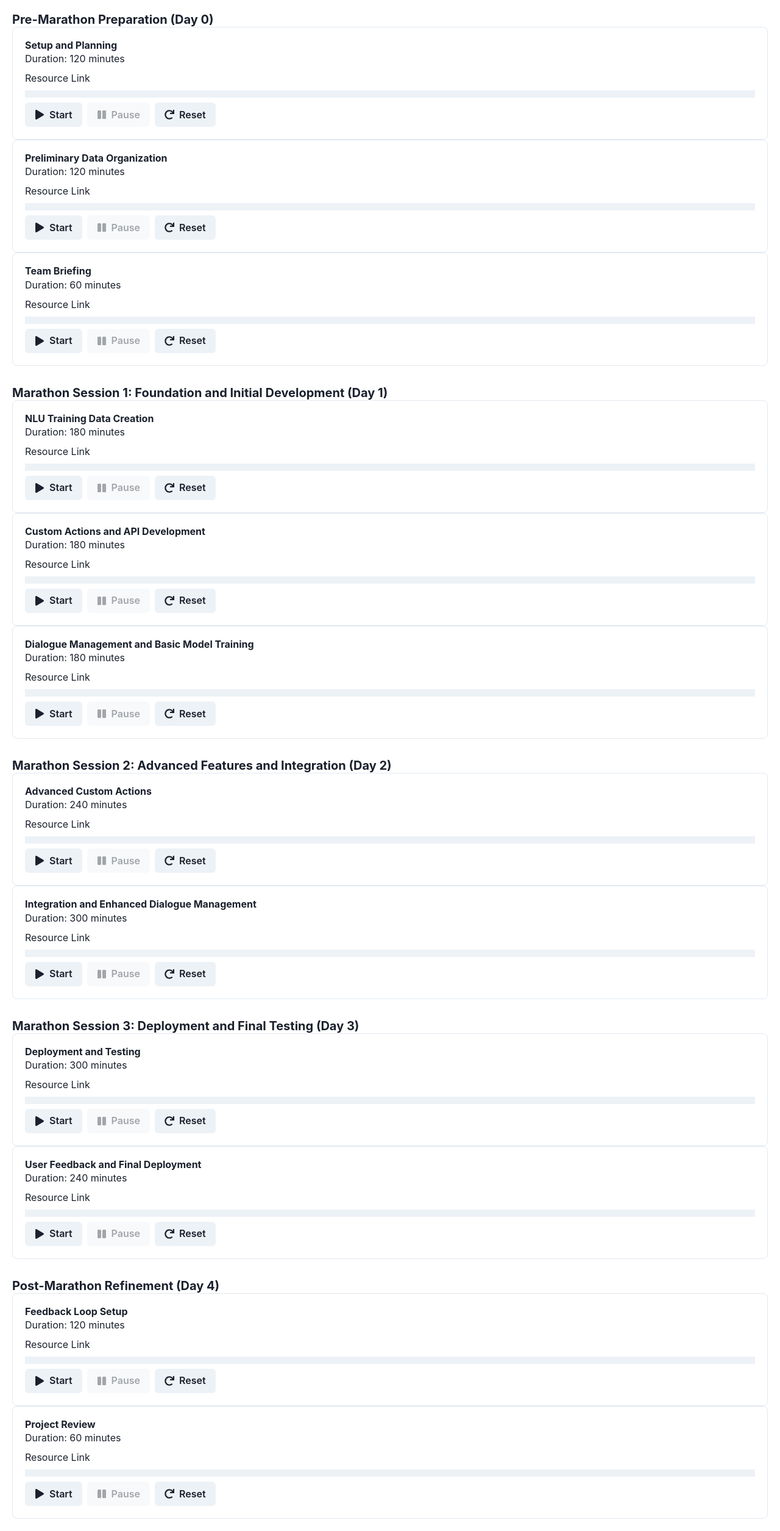
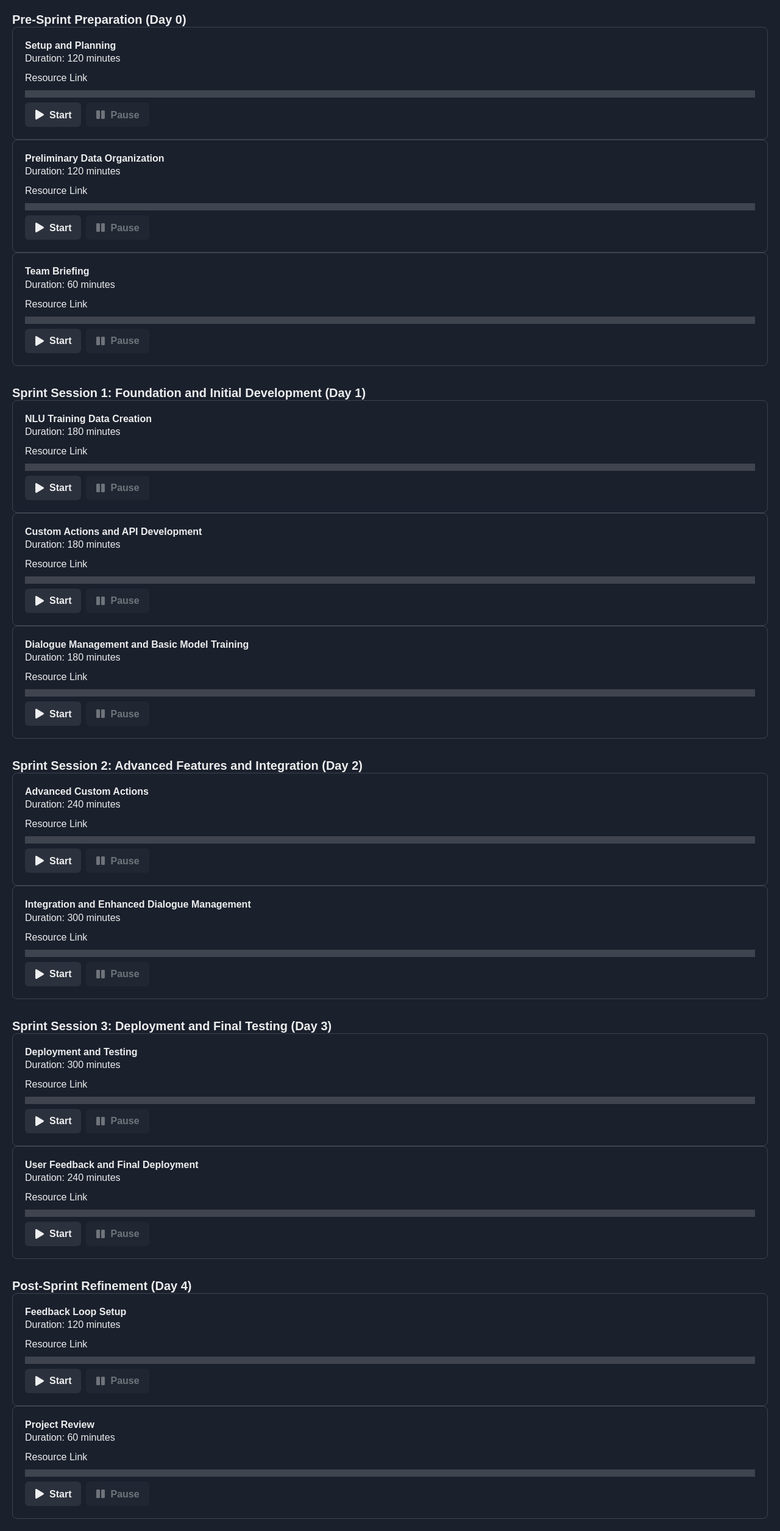
Before and after one commit to GPT-Engineer-App/marathon-assistant, a React (Vite) app: page / in a window 1280 px wide. Shown: the whole page at 61% size. Built offline with nearby package versions, Linux system fonts and the light colour scheme.

Commit message:
Remove reset button and replace marathon with something better, make it dark mode with an edgy font
Removed the reset button from the task timers, replaced "Marathon" with "Sprint" in the session titles, and updated the theme to dark mode with an Arial font for a more edgy appearance.

```diff
--- a/src/main.jsx
+++ b/src/main.jsx
@@ -11,12 +11,22 @@ const colors = {
   },
 };
 
-const theme = extendTheme({ colors });
+const theme = extendTheme({
+  colors,
+  config: {
+    useSystemColorMode: false,
+    initialColorMode: "dark",
+  },
+  fonts: {
+    heading: "Arial",
+    body: "Arial",
+  },
+});
 
 ReactDOM.createRoot(document.getElementById("root")).render(
   <React.StrictMode>
     <ChakraProvider theme={theme}>
       <App />
     </ChakraProvider>
-  </React.StrictMode>
+  </React.StrictMode>,
 );
--- a/src/pages/Index.jsx
+++ b/src/pages/Index.jsx
@@ -4,7 +4,7 @@ import { FaPlay, FaPause, FaRedo } from "react-icons/fa";
 
 const tasks = [
   {
-    title: "Pre-Marathon Preparation (Day 0)",
+    title: "Pre-Sprint Preparation (Day 0)",
     subtasks: [
       {
         name: "Setup and Planning",
@@ -24,7 +24,7 @@ const tasks = [
     ],
   },
   {
-    title: "Marathon Session 1: Foundation and Initial Development (Day 1)",
+    title: "Sprint Session 1: Foundation and Initial Development (Day 1)",
     subtasks: [
       {
         name: "NLU Training Data Creation",
@@ -44,7 +44,7 @@ const tasks = [
     ],
   },
   {
-    title: "Marathon Session 2: Advanced Features and Integration (Day 2)",
+    title: "Sprint Session 2: Advanced Features and Integration (Day 2)",
     subtasks: [
       {
         name: "Advanced Custom Actions",
@@ -59,7 +59,7 @@ const tasks = [
     ],
   },
   {
-    title: "Marathon Session 3: Deployment and Final Testing (Day 3)",
+    title: "Sprint Session 3: Deployment and Final Testing (Day 3)",
     subtasks: [
       {
         name: "Deployment and Testing",
@@ -74,7 +74,7 @@ const tasks = [
     ],
   },
   {
-    title: "Post-Marathon Refinement (Day 4)",
+    title: "Post-Sprint Refinement (Day 4)",
     subtasks: [
       {
         name: "Feedback Loop Setup",
@@ -183,9 +183,6 @@ const Index = () => {
                   <Button leftIcon={<FaPause />} onClick={() => handleTimerControl(sessionIndex, timerIndex, "pause")} isDisabled={!timer.isActive} mr={2}>
                     Pause
                   </Button>
-                  <Button leftIcon={<FaRedo />} onClick={() => handleTimerControl(sessionIndex, timerIndex, "reset")}>
-                    Reset
-                  </Button>
                 </Box>
               </Box>
             );
```
